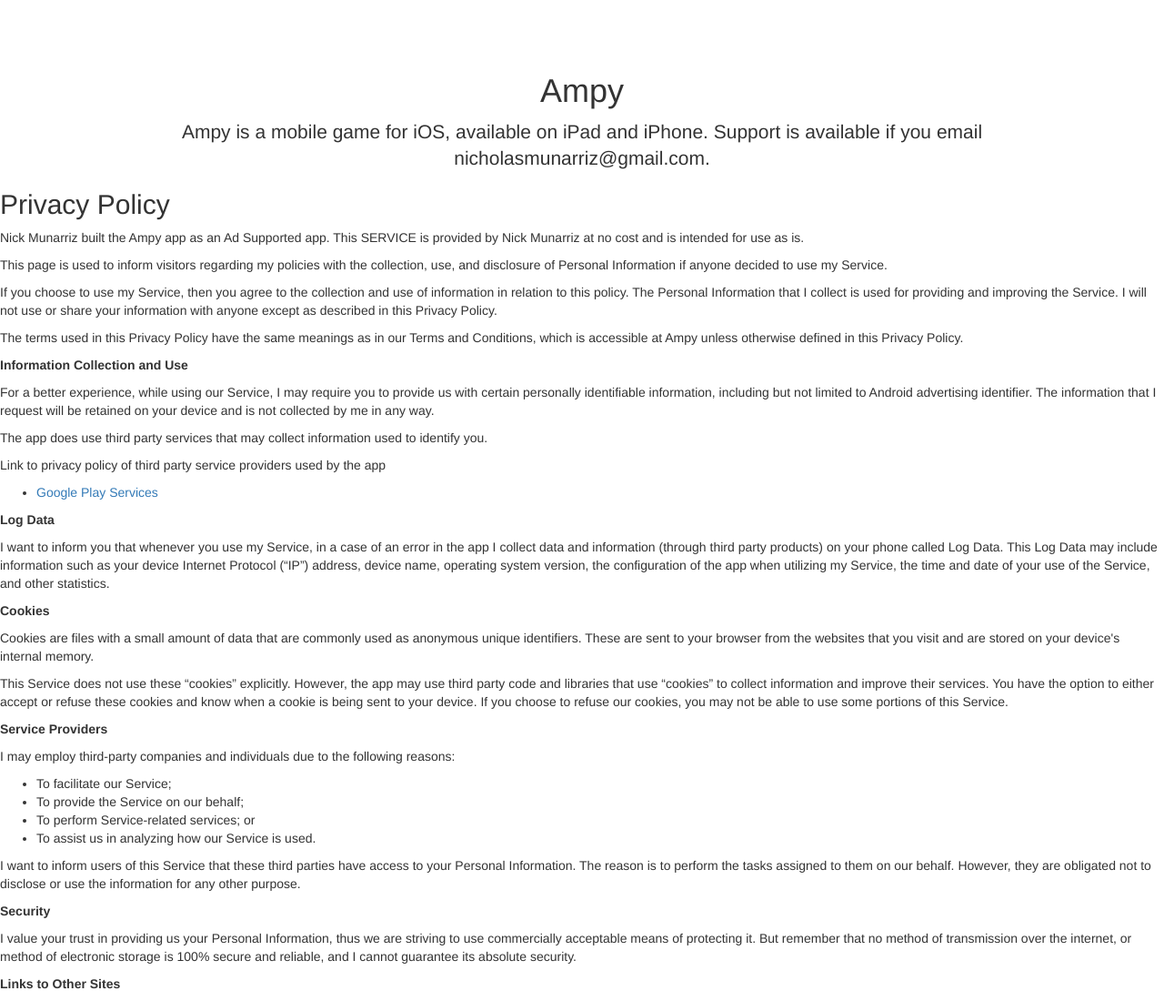
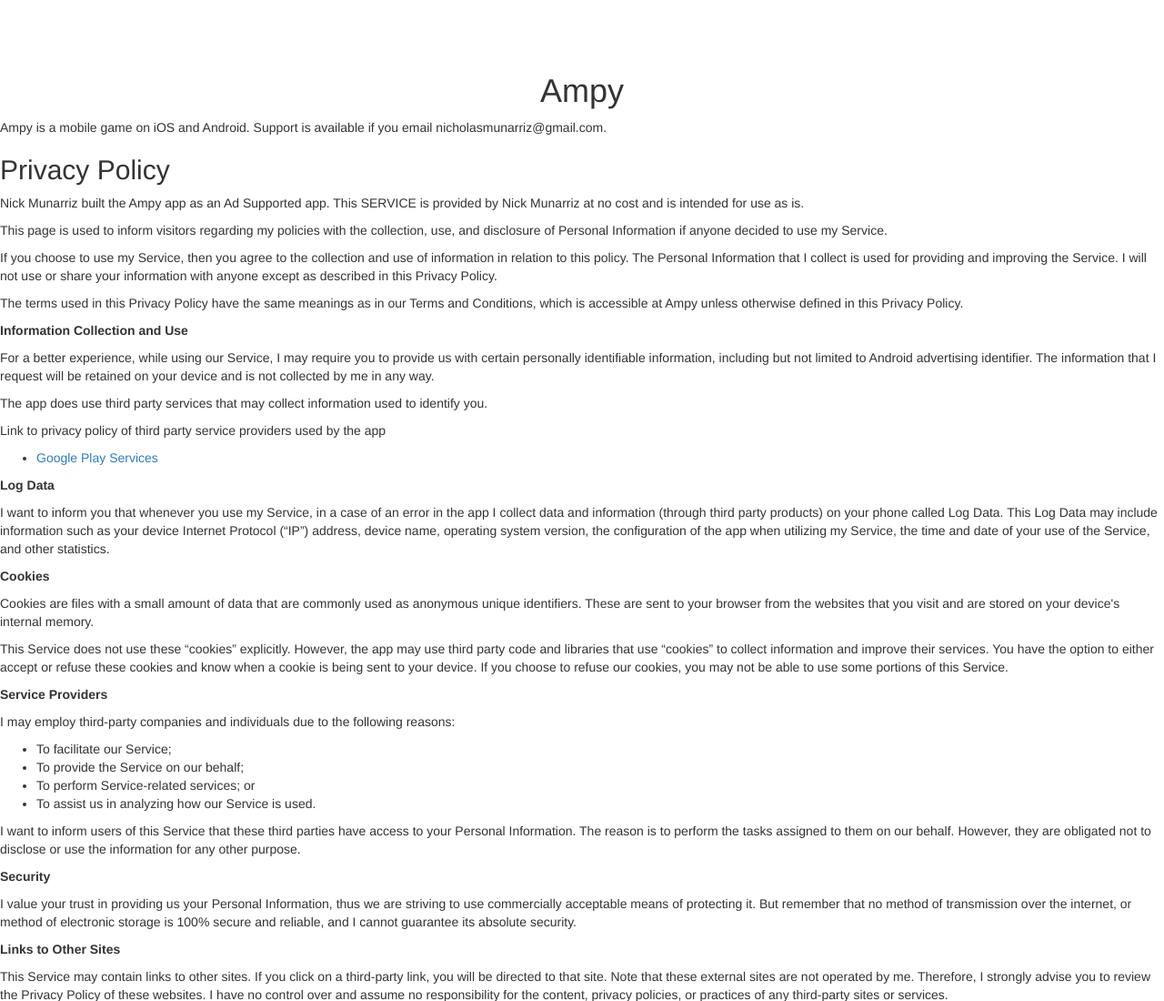
Before and after one commit to munarriz/munarriz.github.io, a plain HTML site: page app/ampy.html in a window 1280 px wide. Shown: the top 1100 px of the page at 91% size. Drawn offline with nearby package versions, Linux system fonts and the light colour scheme.

Commit message:
Update ampy.html

```diff
--- a/app/ampy.html
+++ b/app/ampy.html
@@ -28,8 +28,8 @@
 
     <h1 class="text-center topMargin10">Ampy</h1>
 
-    <p class="lead text-center leftMargin rightMargin">
-        Ampy is a mobile game for iOS, available on iPad and iPhone. Support is available if you email nicholasmunarriz@gmail.com.
+    <p>
+        Ampy is a mobile game on iOS and Android. Support is available if you email nicholasmunarriz@gmail.com.
 
     </p>
 
```
